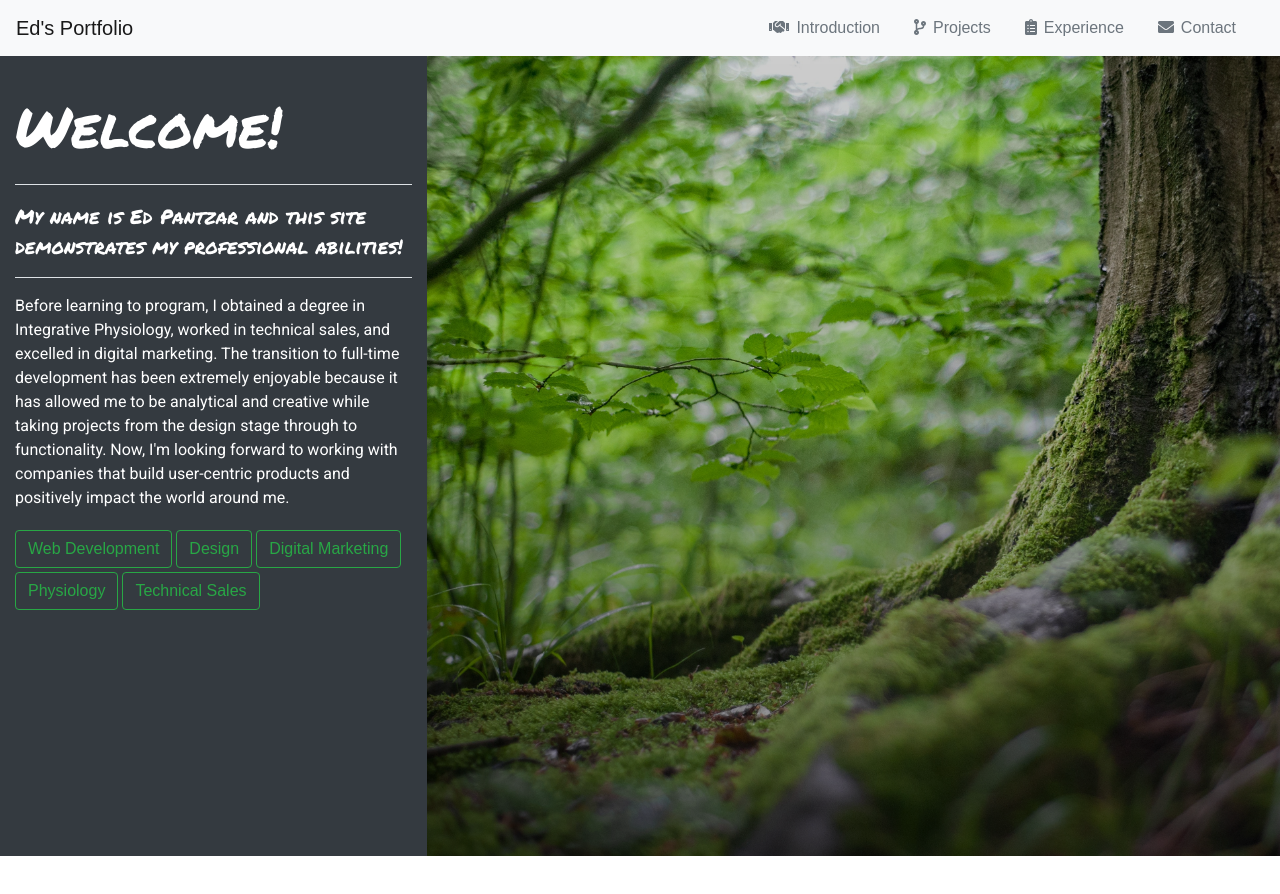
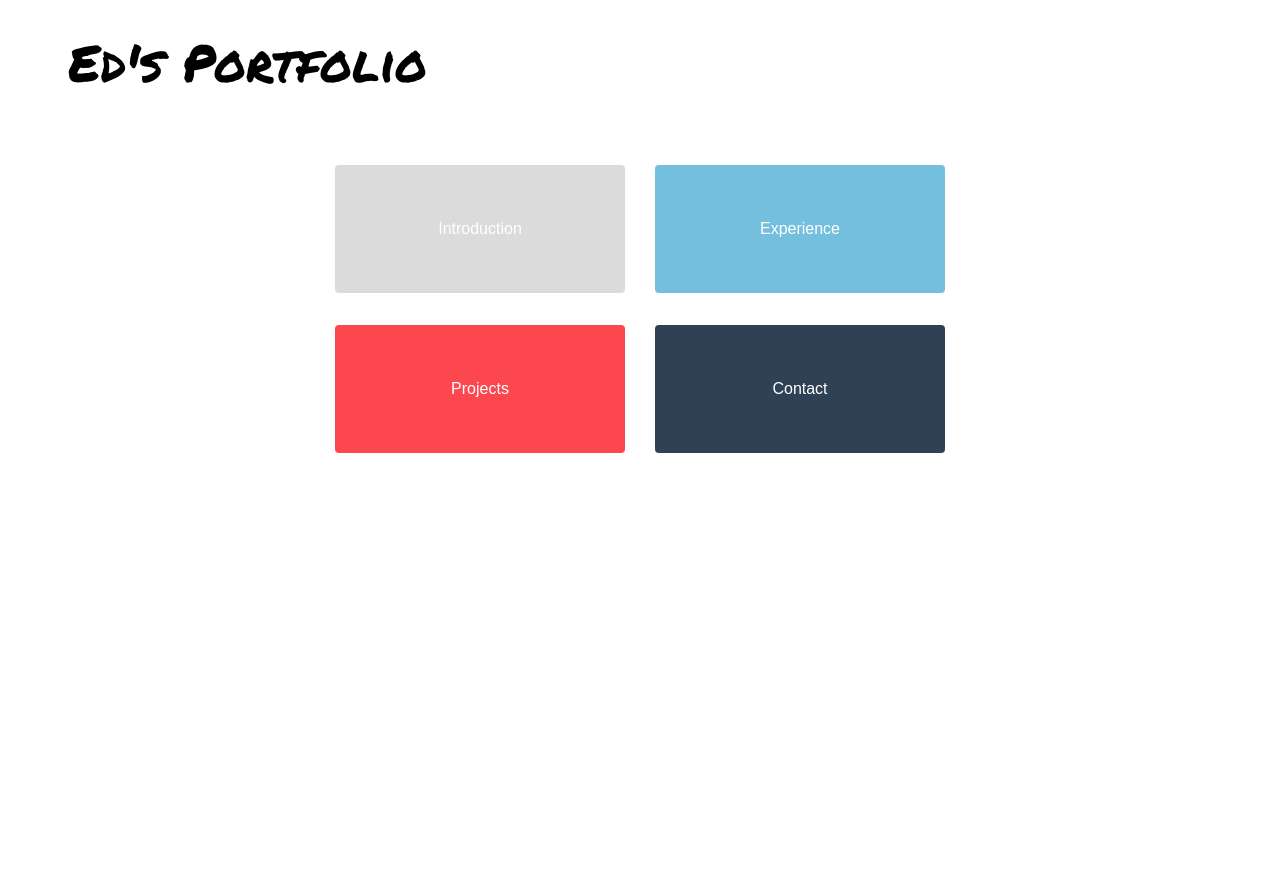
Before and after one commit to pantzed/portfolio, a React (Create React App) app: page / in a window 1280 px wide. Shown: the top 894 px of the page. Before the commit the page ends 856 px from the top, so only its background shows below. Built offline with nearby package versions, Linux system fonts and the light colour scheme.

Commit message:
Added nav buttons

```diff
--- a/src/App.tsx
+++ b/src/App.tsx
@@ -1,7 +1,5 @@
 import * as React from 'react';
 import Navigation from './Navigation';
-import Introduction from './Introduction';
-import Projects from "./Projects";
 import './App.css';
 
 export interface Props {
@@ -45,10 +43,8 @@ class App extends React.Component<Props, State> {
   public render() {
     return (
       <div>
-        <Navigation activate={this.activate}/>
         <main className="container-fluid">
-          {this.state.introActive && <Introduction />}
-          {this.state.projectsActive && <Projects props={this.props}/>}
+          {this.state.introActive && <Navigation />}
         </main>
       </div>
     );
--- a/src/Navigation.css
+++ b/src/Navigation.css
@@ -1,7 +1,45 @@
-.nav-icon {
-  margin-right: 7px;
+@import url('https://fonts.googleapis.com/css?family=Permanent+Marker|Roboto');
+
+.intro-header {
+  color: black;
+  font-size: 3.2em;
+  font-family: 'Permanent Marker', cursive;
 }
 
-.nav-divider {
-  margin-right: 15px;
+.screen-height {
+  height: 100%;
+  min-height: 100vh;
 }
+
+.nav-col-height {
+  height: 20vh;
+}
+
+.btn-nav {
+  width: 100%;
+  height: 100%;
+}
+
+.btn-1 {
+  background-color: #2f4154;
+  color: white;
+}
+
+.btn-2 {
+  background-color: #fb474d;
+  color: white;
+}
+
+.btn-3 {
+  background-color: #74bfdd;
+  color: white;
+}
+
+.btn-4 {
+  background-color: #dbdbdb;
+  color: white;
+}
+
+.btn-5 {
+  background-color: #ececec;
+}
--- a/src/Navigation.tsx
+++ b/src/Navigation.tsx
@@ -1,42 +1,37 @@
 import * as React from 'react';
-import { FontAwesomeIcon } from '@fortawesome/react-fontawesome';
-import AnchorButton from './AnchorButton';
 import './Navigation.css';
 
-export interface Props {
-  activate: any;
-}
 
-interface State {
-  active: string;
-}
-
-class Navigation extends React.Component<Props, State> {
-  constructor(props: Props){
-    super(props);
-    this.state = {
-      active: 'active',
-    }
-  }
-
-  public render() {
-    return (
-      <nav className="navbar navbar-expand-lg navbar-light bg-light">
-        <a className="navbar-brand" href="#">Ed's Portfolio</a>
-        <button className="navbar-toggler" type="button" data-toggle="collapse" data-target="#navbarNavAltMarkup" aria-controls="navbarNavAltMarkup" aria-expanded="false" aria-label="Toggle navigation">
-          <span className="navbar-toggler-icon"></span>
-        </button>
-        <div className="collapse navbar-collapse justify-content-end" id="navbarNavAltMarkup">
-          <div className="navbar-nav" onClick={this.props.activate}>
-            <AnchorButton text="Introduction" page="INTRO" icon={<FontAwesomeIcon icon="handshake" transform="left-7"/>} />
-            <AnchorButton text="Projects" icon={<FontAwesomeIcon icon="code-branch" transform="left-7"/>} />
-            <AnchorButton text="Experience" icon={<FontAwesomeIcon icon="clipboard-list" transform="left-7"/>} />
-            <AnchorButton text="Contact" icon={<FontAwesomeIcon icon="envelope" transform="left-7"/>} />
+function Navigation() {
+  return (
+    <div>
+      <div className="row d-flex justify-content-center mt-4">
+        <div className="col-11">
+          <span className="intro-header">Ed's Portfolio</span>
+        </div>
+      </div>
+      <div className="row d-flex justify-content-center text-center screen-height mt-5">
+        <div className="col-11 col-md-8 col-lg-6">
+          <div className="row d-flex justify-content-center">
+            <div className="col-6 nav-col-height py-3">
+              <button className="btn btn-4 btn-nav">Introduction</button>
+            </div>
+            <div className="col-6 nav-col-height py-3">
+            <button className="btn btn-3 btn-nav">Experience</button>
+            </div>
+          </div>
+          <div className="row d-flex justify-content-center">
+            <div className="col-6 nav-col-height py-3">
+              <button className="btn btn-2 btn-nav">Projects</button>
+            </div>
+            <div className="col-6 nav-col-height py-3">
+            <button className="btn btn-1 btn-nav">Contact</button>
+            </div>
           </div>
         </div>
-      </nav>
-    )
-  }
+      </div>
+    </div>
+  )
 }
 
 export default Navigation;
```
